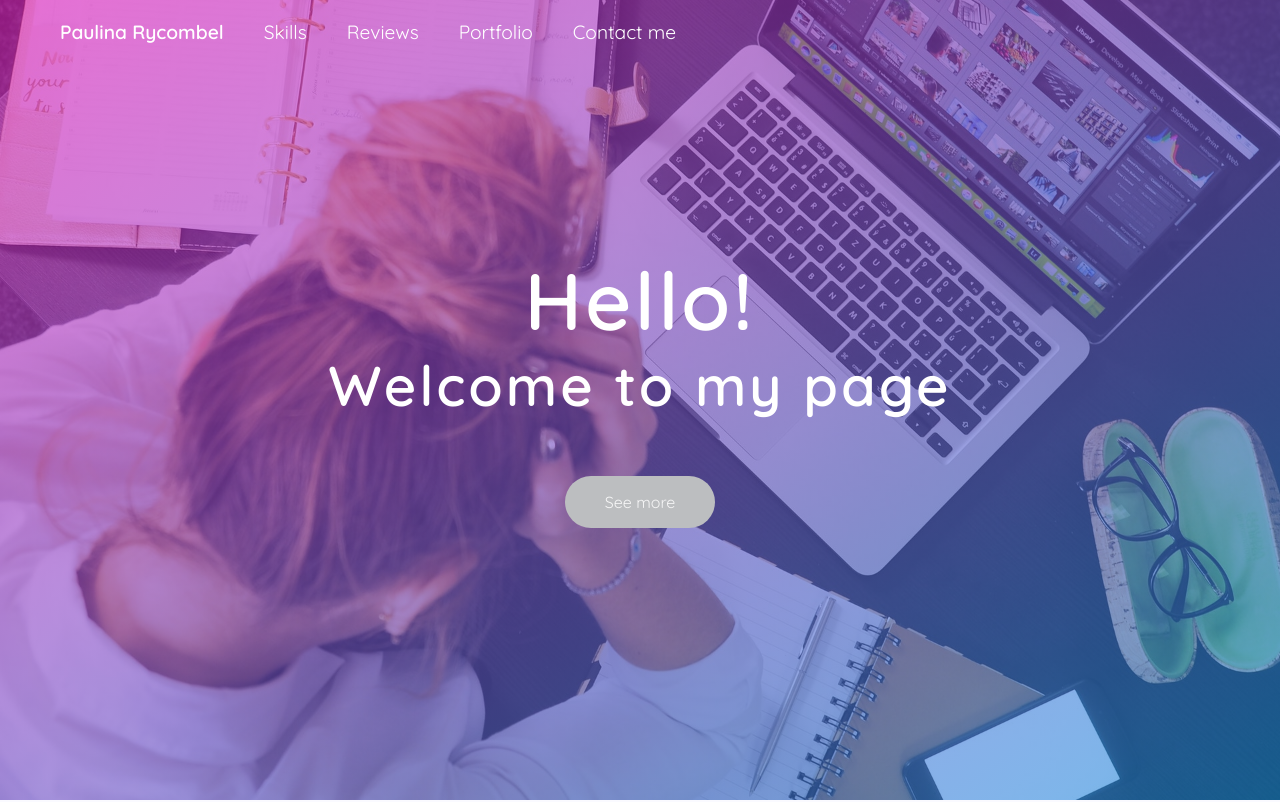
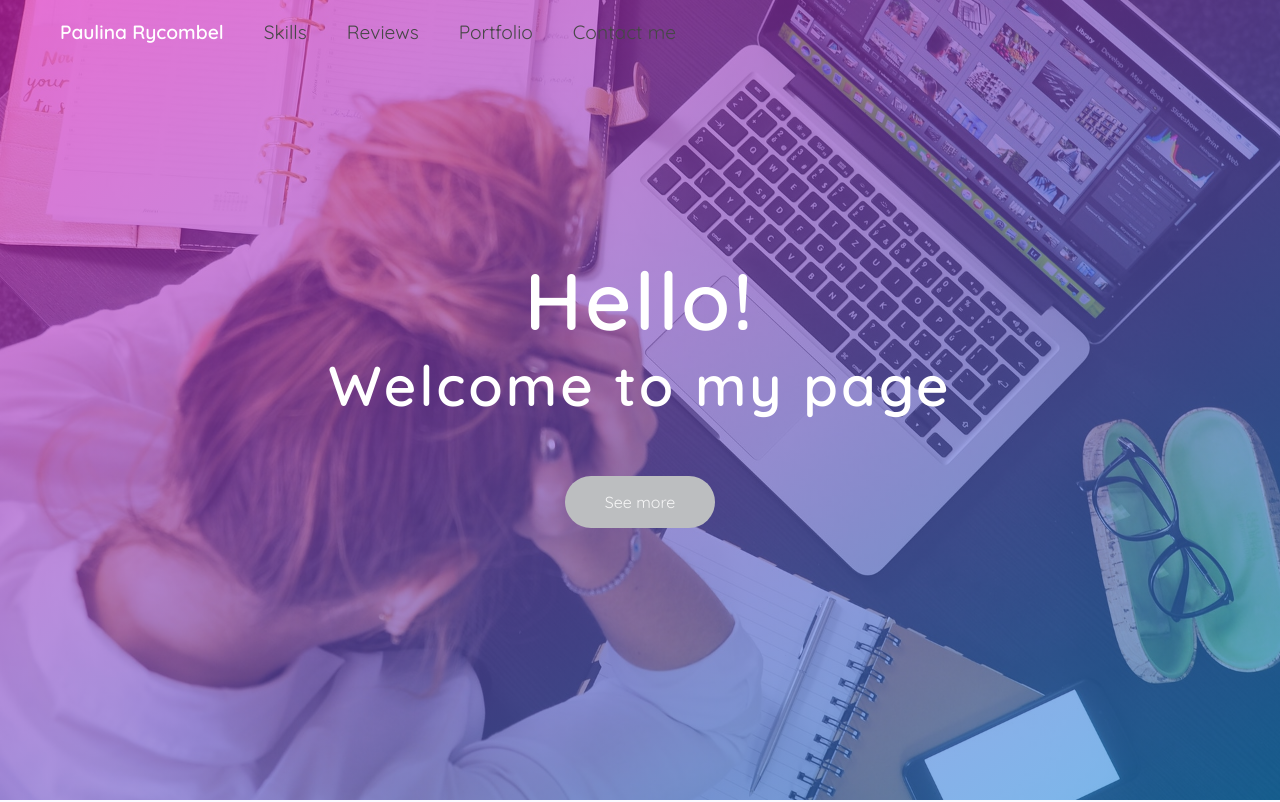
Before and after one commit to PaulinaRycombel/CodersCamp-Projekt-1, a plain HTML site: page index.html in a window 1280 px wide. Shown: the top 802 px of the page. Drawn offline with Linux system fonts and the light colour scheme.

Commit message:
Update styles.css

```diff
--- a/styles.css
+++ b/styles.css
@@ -57,7 +57,7 @@ body {
 .nav-item a {
   outline: none;
   text-decoration: none;
-  color: white;
+  color: rgb(71, 71, 71);
 }
 
 .nav-item a:hover {
```
